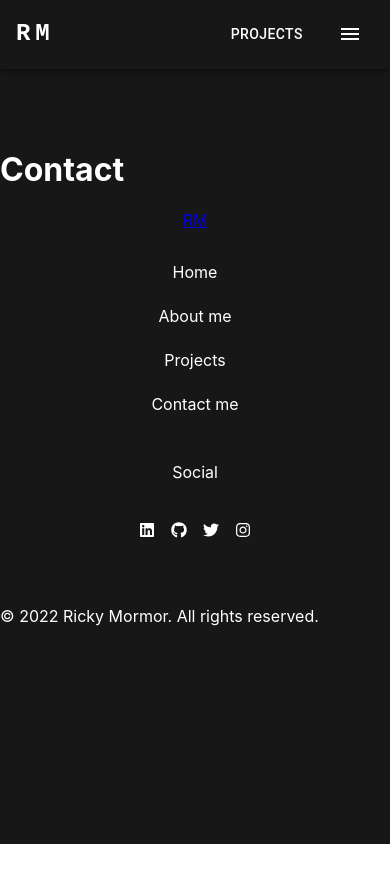
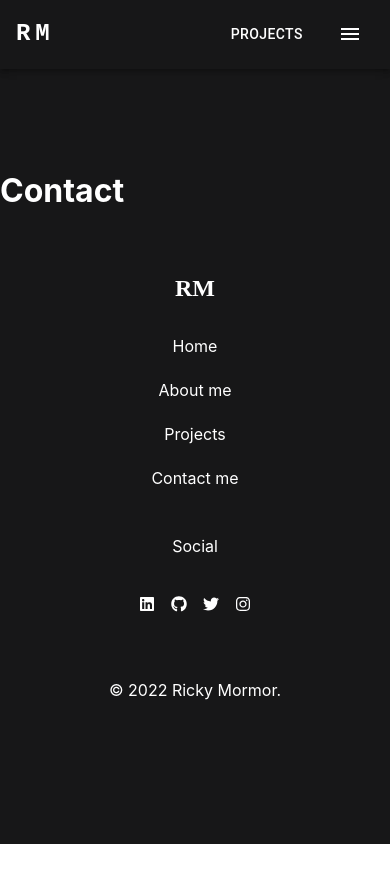
Before and after one commit to astrohunter62/react-portfolio, a React (Create React App) app: page /contact in a window 390 px wide. Shown: the top 882 px of the page. After the commit the page ends 844 px from the top, so only its background shows below. Built offline with nearby package versions, Linux system fonts and the light colour scheme.

Commit message:
🎨 STYLE: make app more responsive on mobile

```diff
--- a/src/App.js
+++ b/src/App.js
@@ -13,8 +13,8 @@ import CustomCursor from './components/customCursor/CustomCursor';
 import useWindowSize from './hooks/useWindowSize';
 
 function App() {
-  const app = useRef(null);
-  const scrollContainer = useRef(null);
+  const app = useRef();
+  const scrollContainer = useRef();
   const size = useWindowSize();
 
   const skewConfig = {
--- a/src/components/footer/Footer.js
+++ b/src/components/footer/Footer.js
@@ -8,9 +8,7 @@ const Footer = () => (
   <footer className="footer">
     <div className="footer__container">
       <div className="footer__container__left">
-        <div className="footer__container__left__logo">
-          <a href="/">RM</a>
-        </div>
+        <a href="/">RM</a>
       </div>
       <ul className="footer__container__second">
         <li>Home</li>
@@ -29,7 +27,7 @@ const Footer = () => (
       </div>
     </div>
     <div className="footer__container__copyright">
-      <p>© 2022 Ricky Mormor. All rights reserved.</p>
+      <p>© 2022 Ricky Mormor.</p>
     </div>
   </footer>
 );
--- a/src/index.css
+++ b/src/index.css
@@ -1,6 +1,7 @@
 @import url('https://fonts.googleapis.com/css2?family=DM+Sans:wght@400;500;700&display=swap');
 
 body {
+  overscroll-behavior-y: none;
   margin: 0;
   font-family:
     -apple-system,
--- a/src/stylesheets/AboutMe.css
+++ b/src/stylesheets/AboutMe.css
@@ -1,11 +1,12 @@
 .about-me__container {
   display: flex;
   flex-direction: column;
-  align-items: flex-start;
+  /* align-items: flex-start; */
   padding: 16px;
   gap: 24px;
   margin: auto 10px;
   /* height: 993px; */
+  height: 650px;
   background: #1c1e22;
   border: 1.5px solid #26292d;
   border-radius: 8px;
@@ -47,8 +48,12 @@
   flex: none;
   order: 0;
   flex-grow: 0;
+  border-radius: 8px;
+  display: flex;
+  align-items: center;
+  justify-content: center;
 }
 
 .about-me__container__image__image {
-  height: 365px;
+  width: 294px;
 }
--- a/src/stylesheets/App.css
+++ b/src/stylesheets/App.css
@@ -2,6 +2,7 @@
   position: fixed;
   top: 0;
   left: 0;
+  bottom: 0;
   height: 100%;
   width: 100%;
   overflow: hidden;
@@ -10,5 +11,6 @@
 }
 
 .scroll-container {
-  margin-top: 150px;
+  /* margin-top: 150px; */
+  padding: 150px 0 0 0;
 }
--- a/src/stylesheets/Footer.css
+++ b/src/stylesheets/Footer.css
@@ -1,22 +1,33 @@
 .footer {
   display: flex;
   flex-direction: column;
-  align-items: flex-start;
-  padding: 0px;
+  /* align-items: flex-start; */
+  padding: 0px 16px 32px;
   gap: 48px;
   flex: none;
   order: 0;
   flex-grow: 0;
-  height: 990px;
+  height: 500px;
+  /* justify-content: ; */
 }
 
 .footer__container {
   display: flex;
   flex-direction: column;
   align-items: center;
-  padding: 0px;
+  padding-top: 40px;
   gap: 32px;
   width: 100%;
+}
+
+.footer__container__left a {
+  font-family: 'Poppins';
+  font-style: normal;
+  font-weight: 600;
+  font-size: 24px;
+  line-height: 32px;
+  color: #FFFFFF;
+  text-decoration: none;
 }
 
 .footer__container__second {
@@ -58,3 +69,16 @@ ul {
   padding: 0px;
   margin: 0px;
 }
+
+.footer__container__copyright {
+  display: flex;
+  flex-direction: column;
+  justify-content: center;
+  align-items: center;
+  text-align: center;
+  padding: 0px;
+  gap: 16px;
+  flex: none;
+  order: 1;
+  flex-grow: 0;
+}
--- a/src/stylesheets/header.css
+++ b/src/stylesheets/header.css
@@ -1,6 +1,7 @@
 .header {
   width: 100%;
-  padding-bottom: 150px;
+  height: 492px;
+  /* padding-bottom: 150px; */
 }
 
 .header-content {
```
